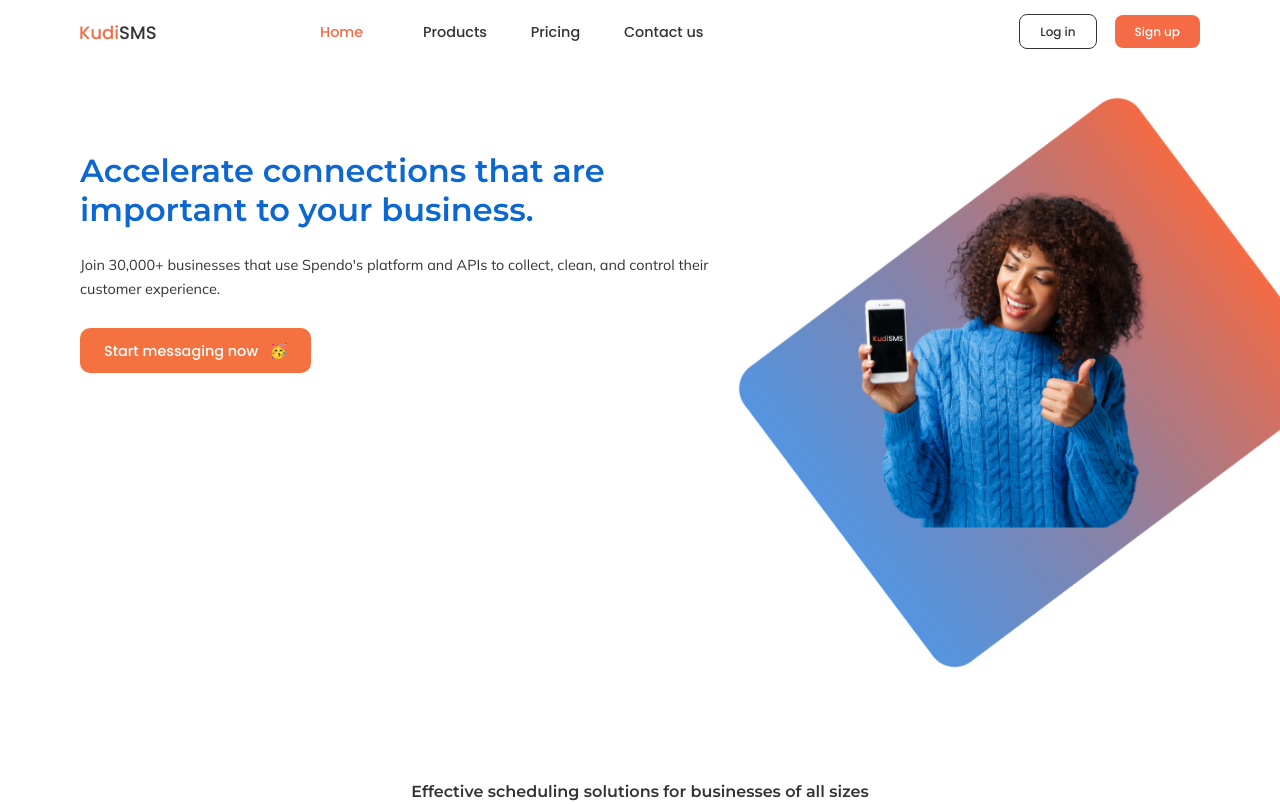
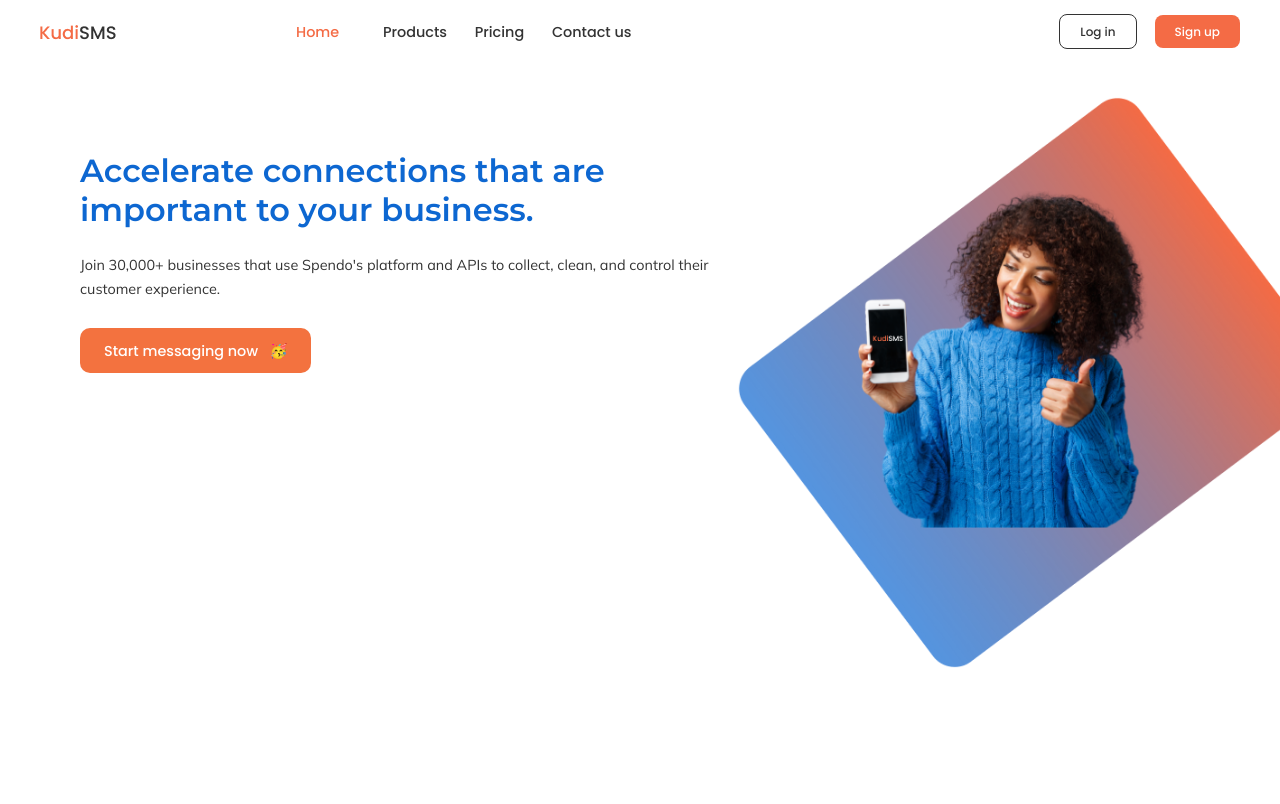
Before and after one commit to SHAKUURR/kudi, a plain HTML site: page index.html in a window 1280 px wide. Shown: the top 804 px of the page. Drawn offline with Linux system fonts and the light colour scheme.

Commit message:
Corrections

```diff
--- a/queries.css
+++ b/queries.css
@@ -3,6 +3,15 @@
   html {
     font-size: 50%;
   }
+
+  nav {
+    margin: 2.2rem 5rem 0 5rem;
+  }
+
+  .nav-item {
+    margin-right: 3rem;
+  }
+
 }
 
 /* 892px */
@@ -141,7 +150,7 @@
 
   .hero-img {
     /* align-self: flex-end; */
-    width: 100%;
+    width: 35%;
 
   }
 
@@ -237,6 +246,10 @@
     width: 100%;
   }
 
+  .p-logo:not(:last-child) {
+    margin-right: 4rem;
+  }
+
   /*..................INTEGRATION.......................*/
   .integ-text {
     width: 96%;
--- a/style.css
+++ b/style.css
@@ -21,7 +21,7 @@ footer {
 }
 
 header {
-  max-height: 100vh;
+  height: 100vh;
   overflow: hidden;
 
 }
```
